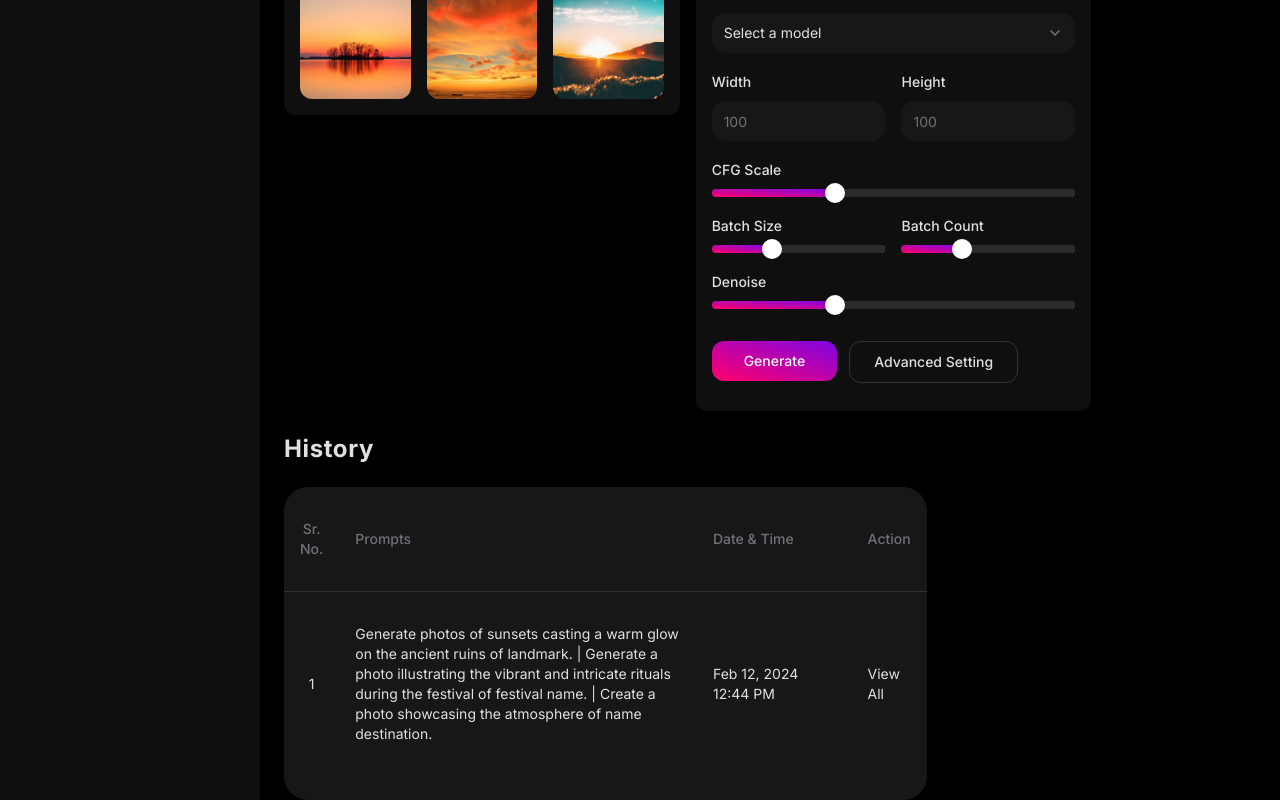
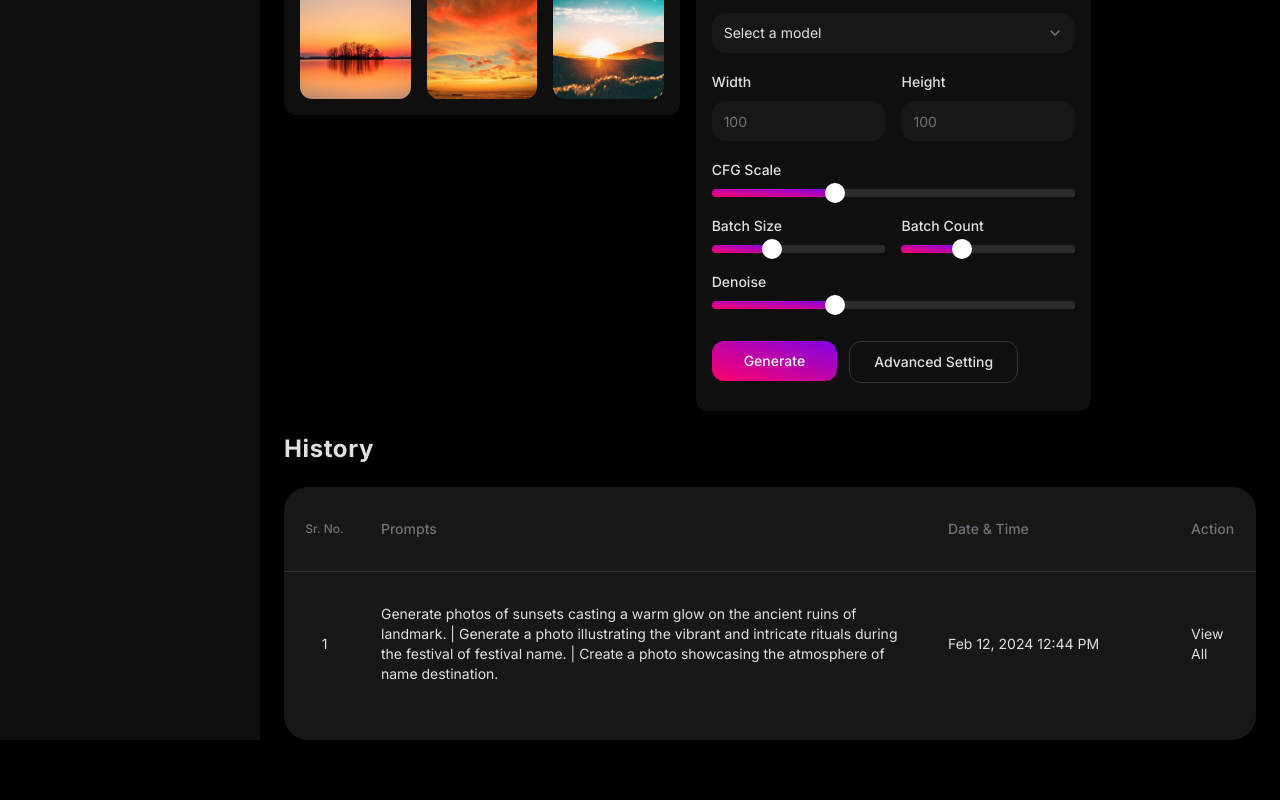
Before and after one commit to ra-kesh/Stupid-AI, a Next.js app: page /generate-image in a window 1280 px wide. Shown: the part 584-1384 px from the top of the page. After the commit the page ends 1324 px from the top, so only its background shows below. Built offline with nearby package versions, Linux system fonts and the light colour scheme.

Commit message:
feat:redo-history table

```diff
--- a/app/(dashboard)/generate-image/_component/HistoryTable.tsx
+++ b/app/(dashboard)/generate-image/_component/HistoryTable.tsx
@@ -5,7 +5,7 @@ import { Table, TableBody, TableCell, TableHead, TableHeader, TableRow } from "@
 
 const HistoryTable = () => {
   return (
-    <Card className="col-span-8 border-0  bg-inherit">
+    <Card className=" border-0 bg-inherit  lg:col-span-12">
       <CardHeader className="flex flex-row items-center justify-between px-0 ">
         <CardTitle className="text-logo text-2xl font-bold leading-7 tracking-wide 2xl:text-3xl 4xl:text-4xl">
           History
@@ -15,10 +15,10 @@ const HistoryTable = () => {
         <Table>
           <TableHeader className="4xl:text-2xl">
             <TableRow className=" hover:bg-inherit 4xl:text-2xl">
-              <TableHead className="w-1/12 py-8 text-center ">Sr. No.</TableHead>
-              <TableHead className="w-7/12 py-8 ">Prompts</TableHead>
-              <TableHead className="w-3/12 py-8 ">Date & Time</TableHead>
-              <TableHead className="w-1/12 py-8 ">Action</TableHead>
+              <TableHead className="w-1/12 text-center text-xs xl:py-8">Sr. No.</TableHead>
+              <TableHead className="w-7/12 xl:py-8 ">Prompts</TableHead>
+              <TableHead className="w-3/12 xl:py-8 ">Date & Time</TableHead>
+              <TableHead className="w-1/12 xl:py-8 ">Action</TableHead>
             </TableRow>
           </TableHeader>
 
```
